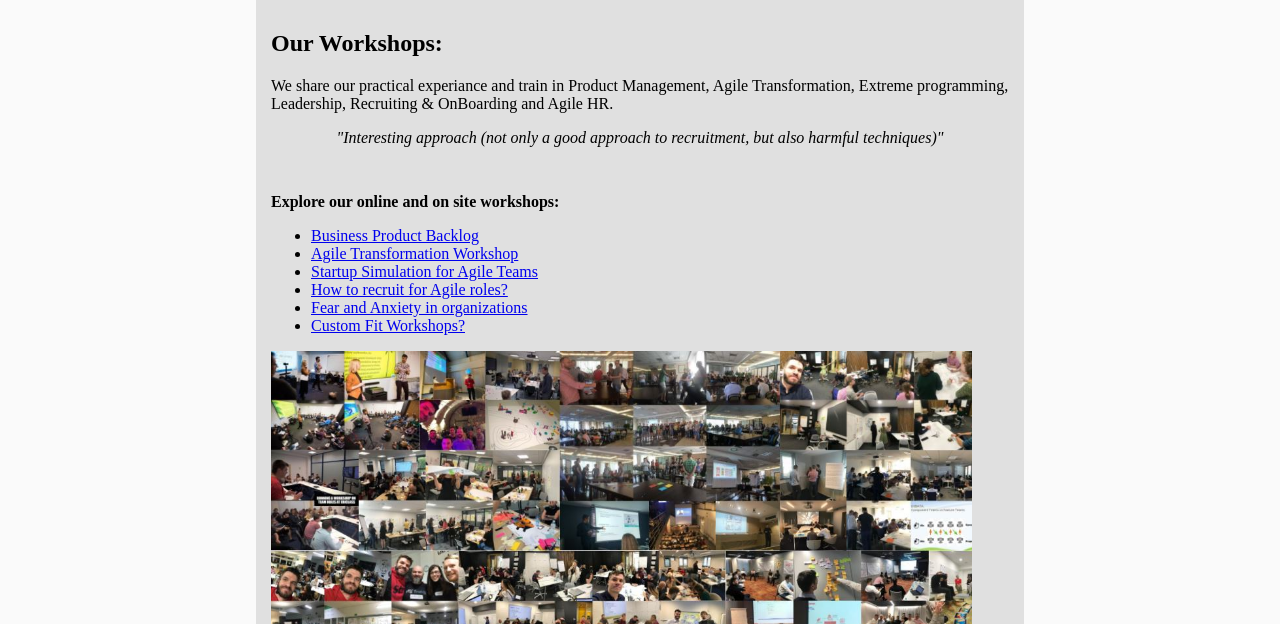
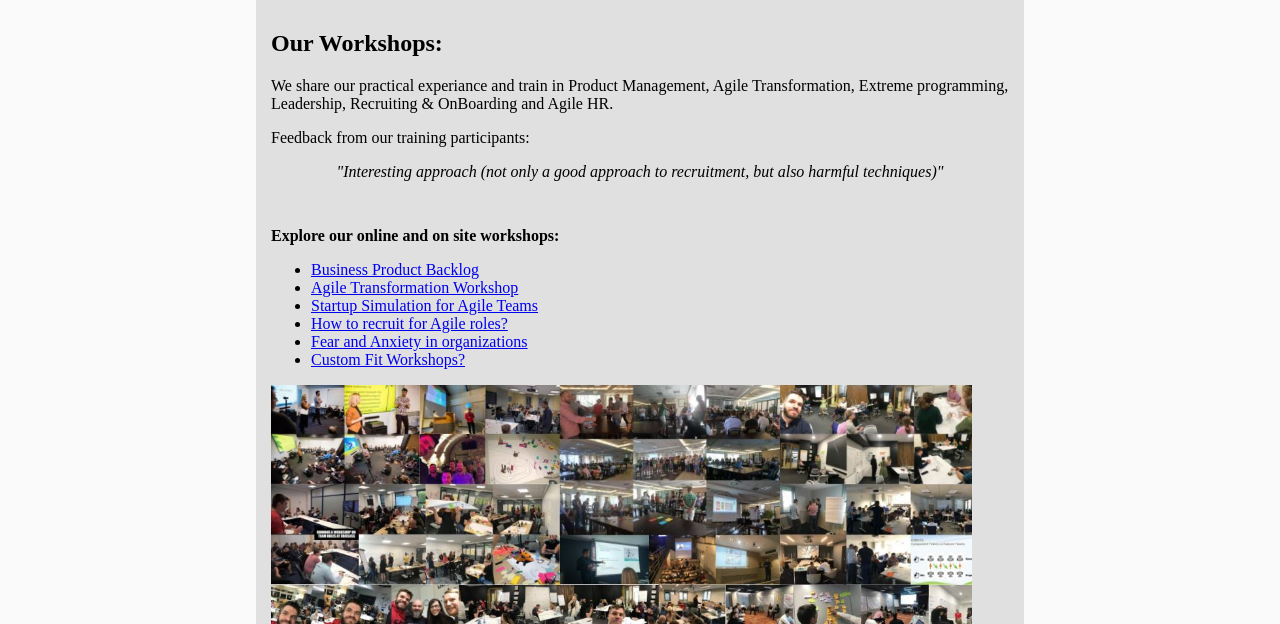
Before and after one commit to tmoranskit/fesle.eu, a plain HTML site: page workshops.html in a window 1280 px wide. Shown: the part 92-716 px from the top of the page. Drawn offline with Linux system fonts and the light colour scheme.

Commit message:
feedback from our training participants

```diff
--- a/workshops.html
+++ b/workshops.html
@@ -26,6 +26,7 @@
             <h1>Our Workshops:</h1>
             <p>We share our practical experiance and train in Product Management, Agile Transformation, Extreme programming, Leadership, Recruiting &amp; OnBoarding and Agile HR.</p>
 
+            <p>Feedback from our training participants:</p>
             <blockquote>
                 <p id="recommendations"><em>"Great training, one of the best I have participated in!"</em></p>
             </blockquote>
```
